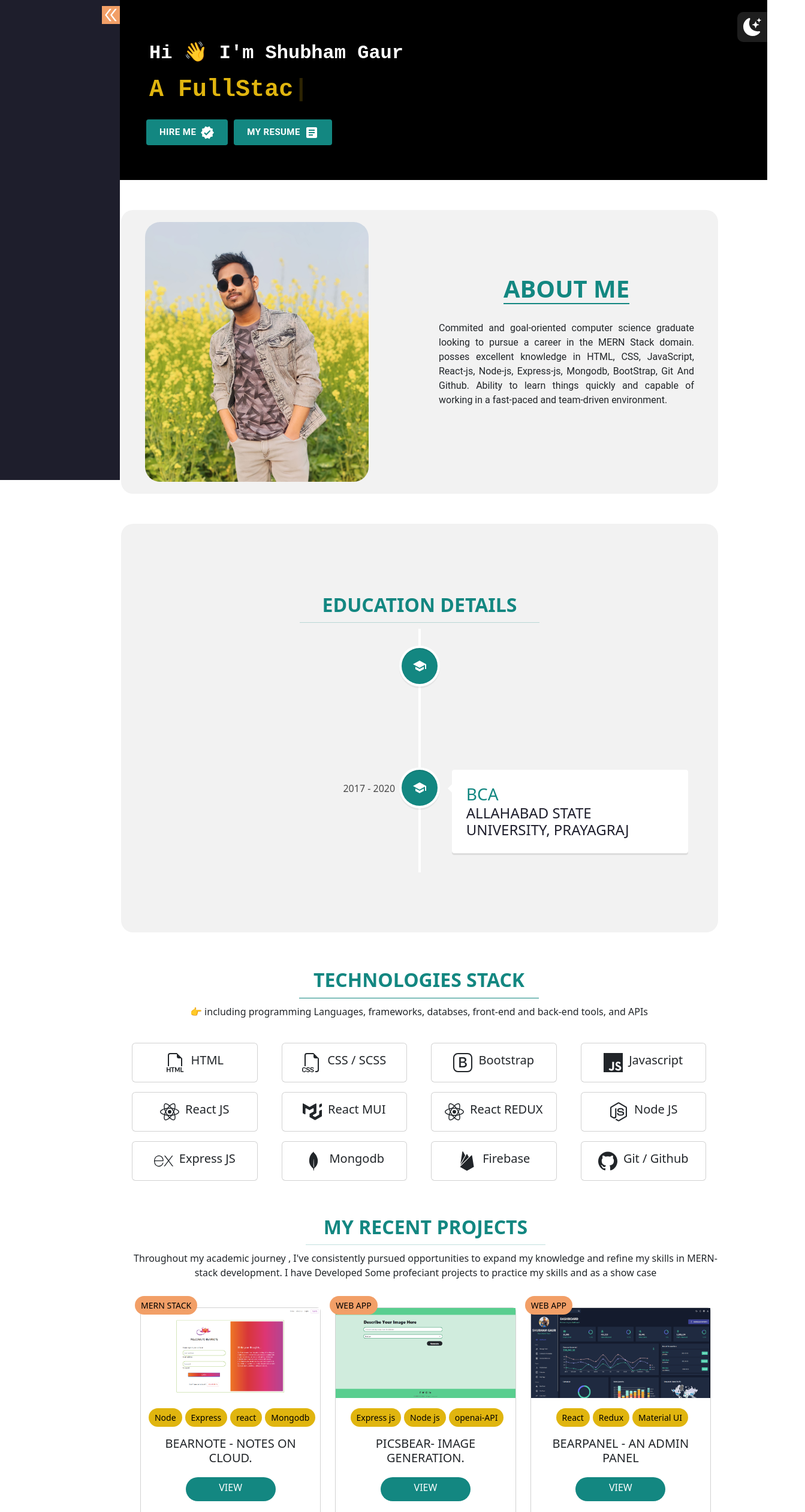
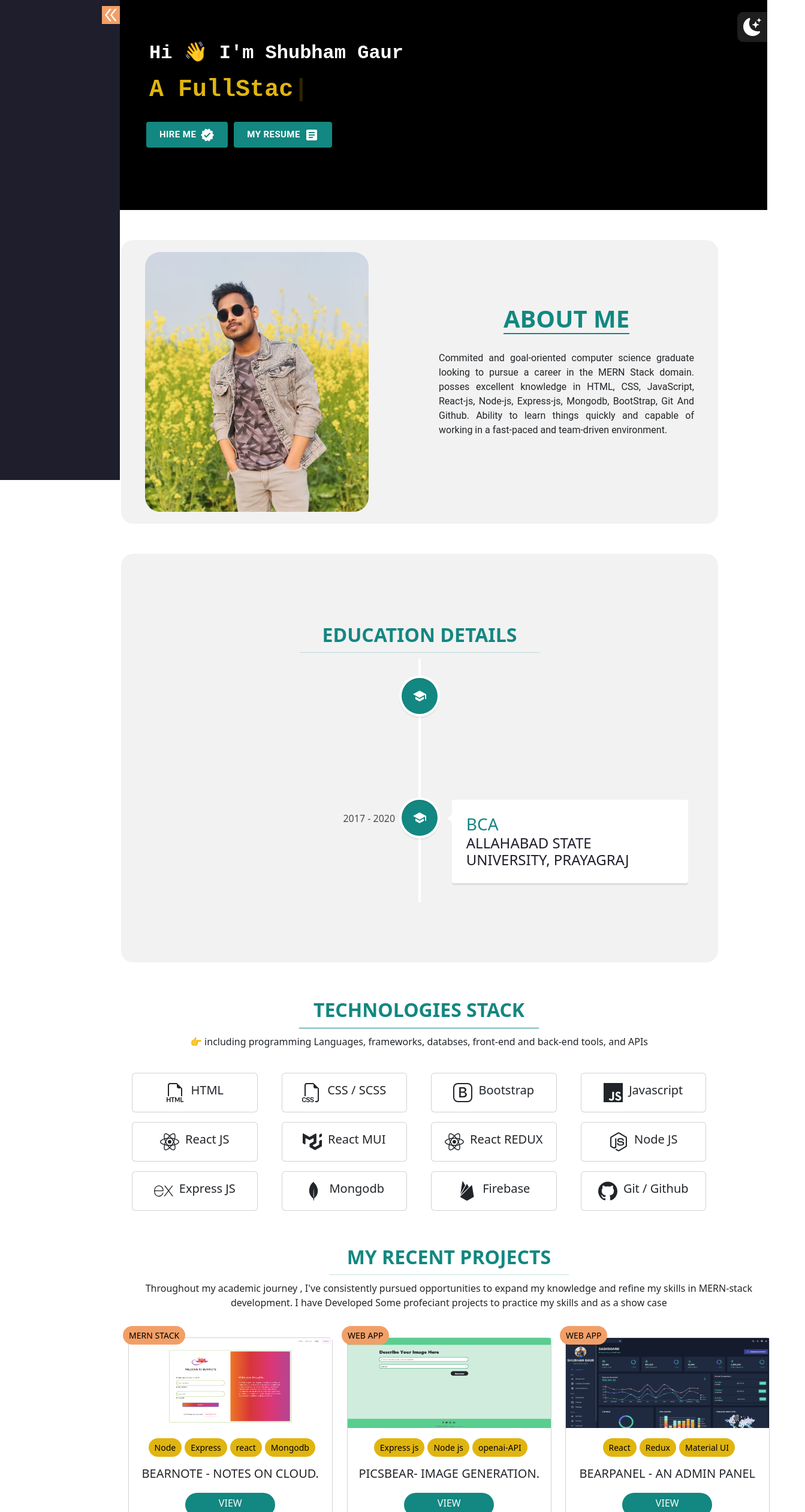
Before and after one commit to shubhamgaur08/myportfolio, a React (Create React App) app: page / in a window 1280 px wide. Shown: the top 2520 px of the page at 60% size, 1343 px wide, since content can reach past the window. Built offline with nearby package versions, Linux system fonts and the light colour scheme.

Commit message:
4 jan last

```diff
--- a/src/pages/Home/Home.js
+++ b/src/pages/Home/Home.js
@@ -8,6 +8,7 @@ import Fade from "react-reveal/Fade";
 import Button from '@mui/material/Button';
 import VerifiedIcon from '@mui/icons-material/Verified';
 import ArticleIcon from '@mui/icons-material/Article';
+
 const Home = () => {
   const [theme, setTheme] = useTheme();
   //handle theme
@@ -17,6 +18,7 @@ const Home = () => {
   return (
     <>
       <div className="container-fluid home-container" id="home">
+
         <div className="theme-btn" onClick={handleTheme}>
           {theme === "light" ? (
             <BsFillMoonStarsFill size={30} />
@@ -25,7 +27,7 @@ const Home = () => {
           )}
         </div>
         <div className="container home-content">
-          <Fade right>
+          <Fade right className="heading">
             <h2>Hi 👋 I'm Shubham Gaur</h2>
             <h1>
               <Typewriter
@@ -56,19 +58,9 @@ const Home = () => {
 
       </Button>
 
-              {/* <a
-                className="btn btn-hire"
-                href="https://api.whatsapp.com/send?phone=9118708250"
-                rel="noreferrer"
-                target="_blank"
-              >
-                Hire Me
-              </a>
-              <a className="btn btn-cv" href={Resume} download="shubham_mern.pdf">
-                My Resume
-              </a> */}
             </div>
           </Fade>
+
         </div>
       </div>
     </>
--- a/src/pages/Home/home.css
+++ b/src/pages/Home/home.css
@@ -1,5 +1,5 @@
 .home-container {
-  height: 300px;
+  height: 350px;
   color: white;
   padding-left: 150px;
 
@@ -15,6 +15,10 @@
 .home-content h1 {
   color: #e0b50f;
   padding: 5px;
+
+  position:absolute;
+
+  scroll-behavior: none;
   /* margin-left: 150px; */
   font-weight: bold;
   font-family: 'Courier New', Courier, monospace;
@@ -22,8 +26,9 @@
 
 .home-buttons {
   /* margin-left: 150px; */
-  margin-top: 20px;
+  margin-top: 90px;
 }
+
 
 .home-buttons .btn-hire {
   background-color: #3b8ff3;
--- a/src/pages/Projects/Projects.css
+++ b/src/pages/Projects/Projects.css
@@ -1,13 +1,20 @@
 .project {
   margin: 50px 0px;
-  margin-left: 140px;
+  margin-left: 120px;
 }
-
+#projects{
+  width: 98%;
+}
 .project hr {
   color: #138781;
   width: 400px;
   margin: 10px auto;
 }
+/* .project .card {
+  width: 25vw;
+  margin: 10p;
+} */
+
 
 .project h2 {
   font-weight: bold;
@@ -99,6 +106,10 @@
   }
 }
 
-.card-body .text-center{
+/* .card-body .text-center{
   display: inline;
-}
+} */
+/*
+.card-detail-badge{
+  height: 4px;
+} */
--- a/src/pages/Projects/Projects.js
+++ b/src/pages/Projects/Projects.js
@@ -1,6 +1,6 @@
 import React from "react";
 import "./Projects.css";
-
+import Spin from "react-reveal/Spin";
 const Projects = () => {
   return (
     <>
@@ -18,7 +18,7 @@ const Projects = () => {
         </p>
         {/* card design */}
         <div className="row" id="ads">
-
+          <Spin>
             <div className="col-md-4">
               <div className="card rounded">
                 <div className="card-image">
@@ -103,7 +103,7 @@ const Projects = () => {
                 </div>
               </div>
             </div>
-
+          </Spin>
         </div>
       </div>
     </>
```
